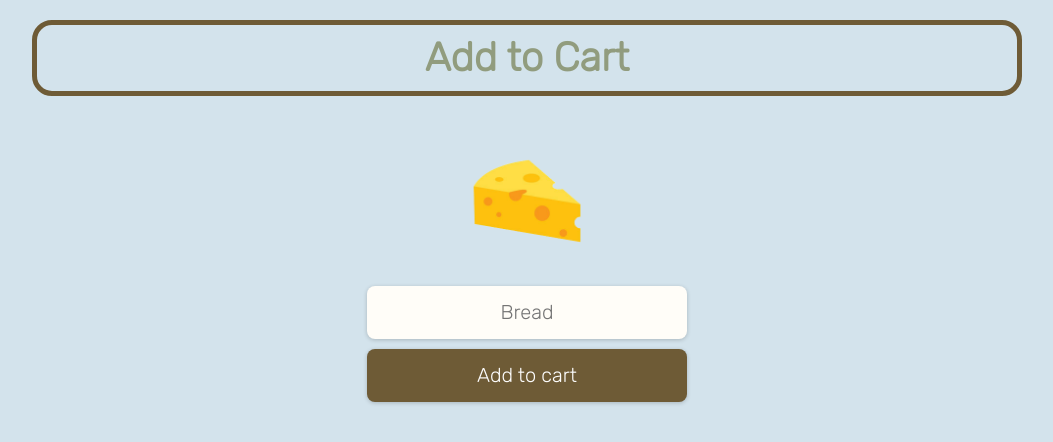
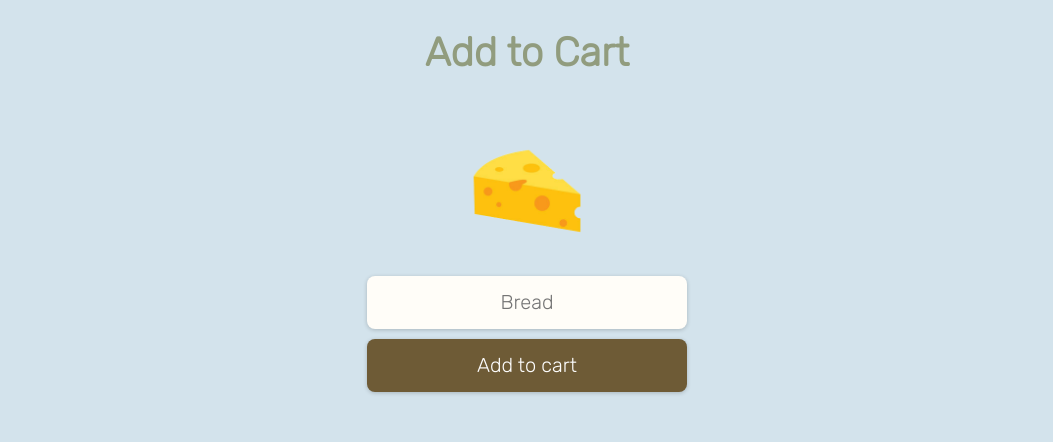
Before and after one commit to ericlheidel/Add_to_Cart, a website built with Vite: page index.html in a window 1280 px wide. Shown: the whole page, without its empty margins (113-1166 px from the left). Built offline with nearby package versions, Linux system fonts and the light colour scheme; no server answers.

Commit message:
Update index.css

```diff
--- a/index.css
+++ b/index.css
@@ -10,14 +10,11 @@ html, body {
 h1 {
     color: #919c7e;
     text-align: center;
-    width: 75vw;
     margin: auto;
     margin-top: 20px;
     font-family: 'Rubik', sans-serif;
     font-size: 40px;
-    border: 5px solid #6e5b36;
     padding: 10px;
-    border-radius: 20px
 }
 
 .container {
```
